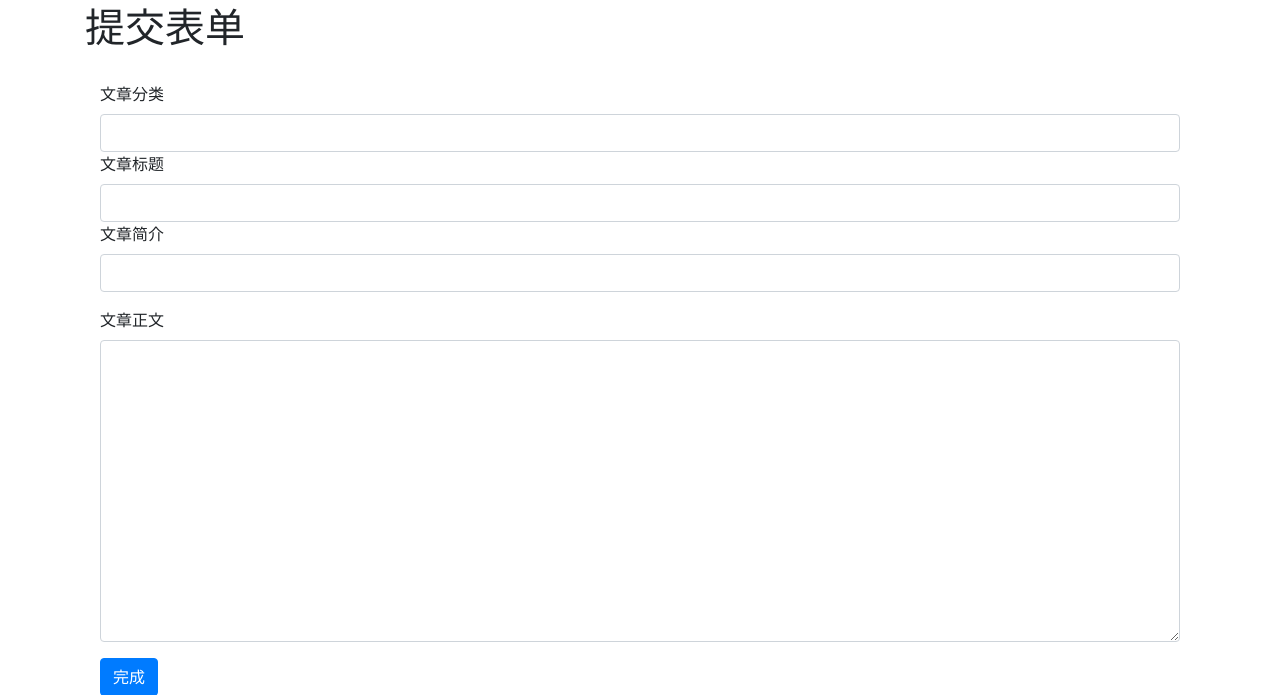
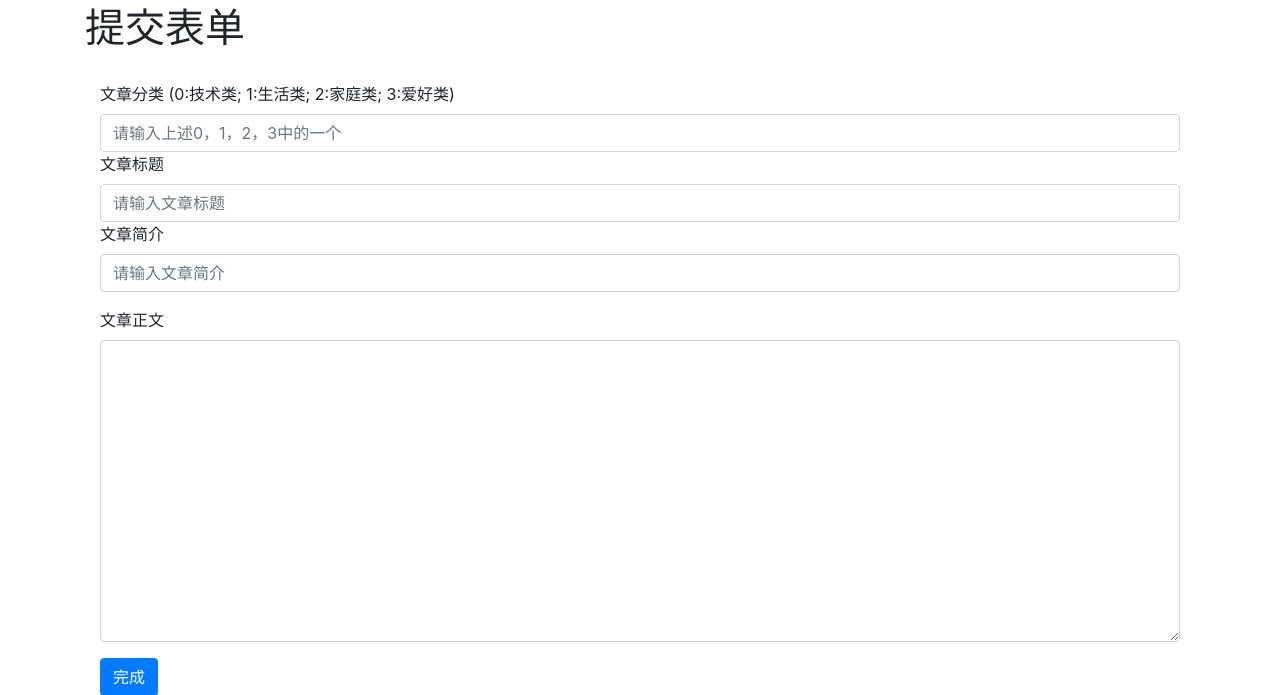
Before and after one commit to slipalone/simpleDjangoBlog, a Django app: page /blog-create/ in a window 1280 px wide. Shown: the part 119-814 px from the top of the page. Run offline with Django 3.2, Linux system fonts and the light colour scheme; some libraries are stand-ins or nearby versions.

Commit message:
前端提交页面的小改动

```diff
--- a/lgy_blog/views.py
+++ b/lgy_blog/views.py
@@ -11,7 +11,7 @@ from django.contrib.auth.models import User
 
 #首页(附带展示bloglist的功能)
 def index(request):
-    blog_list = Blog.objects.order_by('created_date')
+    blog_list = Blog.objects.order_by('-created_date')
     # templates = loader.get_template('blog_list.html')
     context = {'blog_list': blog_list}
 
--- a/templates/new_blog.html
+++ b/templates/new_blog.html
@@ -12,12 +12,12 @@
                 {% csrf_token %}
                 <!-- 文章标题 -->
                 <div class="form-group">
-                    <label for="title">文章分类</label>
-                    <input type="text" class="form-control" id="blog_type" name="blog_type">
+                    <label for="title">文章分类 (0:技术类; 1:生活类; 2:家庭类; 3:爱好类)</label>
+                    <input type="text" class="form-control" id="blog_type" name="blog_type" placeholder="请输入上述0，1，2，3中的一个">
                     <label for="title">文章标题</label>
-                    <input type="text" class="form-control" id="blog_title" name="blog_title">
+                    <input type="text" class="form-control" id="blog_title" name="blog_title" placeholder="请输入文章标题">
                     <label for="title">文章简介</label>
-                    <input type="text" class="form-control" id="blog_simple_text" name="blog_simple_text">
+                    <input type="text" class="form-control" id="blog_simple_text" name="blog_simple_text" placeholder="请输入文章简介">
                 </div>
                 <!-- 文章正文 -->
                 <div class="form-group">
```
Also changed, not shown: db.sqlite3.
